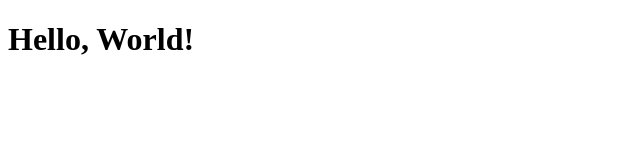
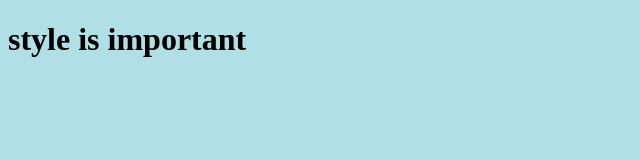
Before and after one commit to SHH-ICS/html-page-Eric-christianson-1, a plain HTML site: page index.html in a window 1280 px wide. Shown: the whole page, without its empty margins (0-640 px from the left). Drawn offline with Linux system fonts and the light colour scheme.

Commit message:
made changes

```diff
--- a/index.html
+++ b/index.html
@@ -1,11 +1,17 @@
 <!DOCTYPE html>
-<html>
+<!-- ICD2O-unit1-03-HTML-Hello_world -->
+<html lang="en-ca">
   <head>
-    <title>Page Title</title>
+    <meta charset="utf-8">
+    <meta name="description" content="My first webpage, with proper style">
+    <meta name="keywords" content="mths, icd2o"
+    <meta name="viewport" content="Eric">
+    <title>My first Webpage with proper style</title>
   </head>
-
-  <body>
-    <h1>Hello, World!</h1>
+  <style>
+  </style>
+  <body style="background-color:powderblue;">
+    <h1 id="my-header">style is important</h1>
   </body>
 
 </html>
```
